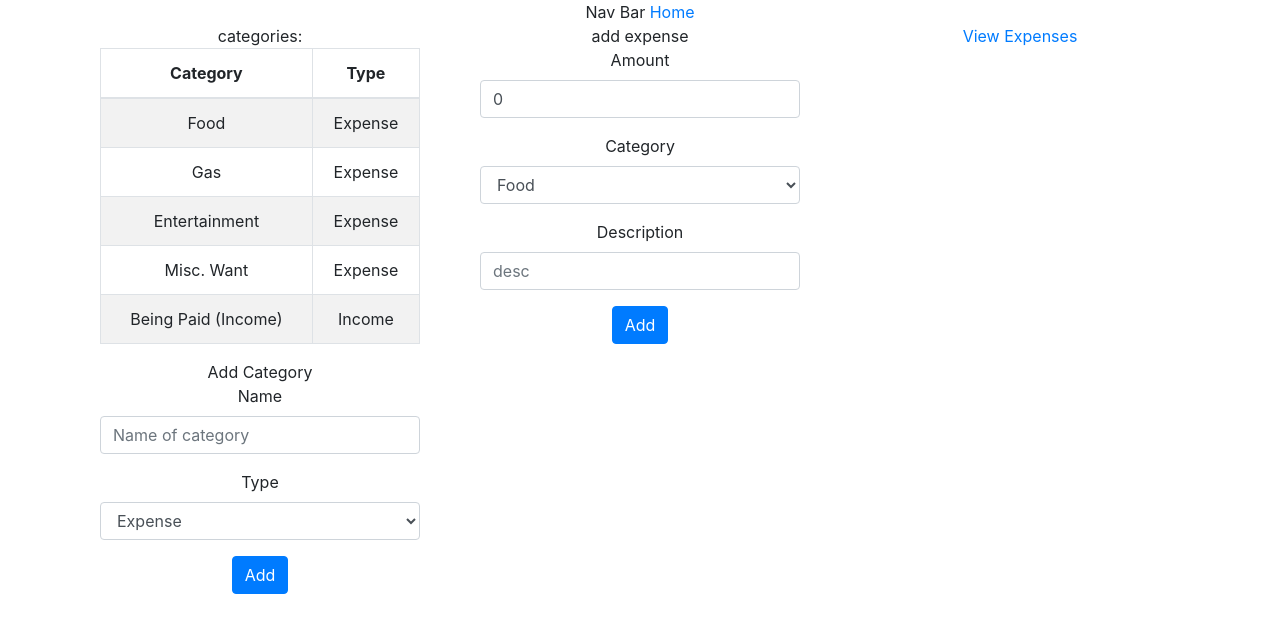
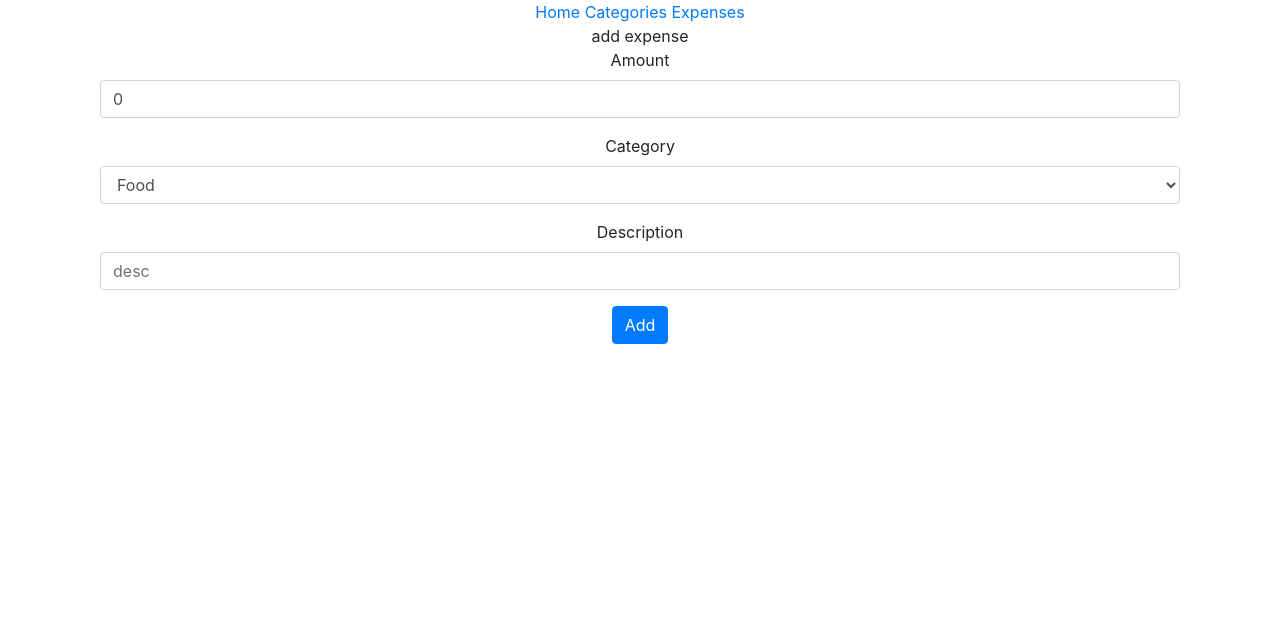
Before and after one commit to jakerdou/quick-dollas, a React (Create React App) app: page / in a window 1280 px wide. Shown: the top 632 px of the page. Built offline with nearby package versions, Linux system fonts and the light colour scheme.

Commit message:
different pages

```diff
--- a/src/App.js
+++ b/src/App.js
@@ -9,7 +9,8 @@ import {
 } from "react-router-dom";
 
 import Home from './components/Home';
-import Expenses from './components/Expenses'
+import Categories from './components/Categories'
+import Expenses from './components/Expenses';
 
 import './App.css';
 
@@ -19,14 +20,15 @@ function App() {
     <Router>
       <div className='app'>
         <div>
-          Nav Bar{' '}
-          <Link to="/">Home</Link>
+          <Link to="/">Home</Link>{' '}
+          <Link to="/categories">Categories</Link>{' '}
+          <Link to='/expenses'>Expenses</Link>
         </div>
         <div>
           <Switch>
-            <Route path="/about">
+            <Route path="/categories">
               <div>
-                about
+                <Categories />
               </div>
             </Route>
             <Route path="/expenses">
--- a/src/components/EditCategories.js
+++ b/src/components/Categories.js
@@ -8,7 +8,7 @@ import Table from 'react-bootstrap/Table';
 
 // import './App.css';
 
-function EditCategories() {
+function Categories() {
 
     const [catToAdd, setCatToAdd] = useState({
         name: '',
@@ -107,7 +107,7 @@ function EditCategories() {
     )
 
     return (
-        <Container className='edit-categories'>
+        <Container className='categories'>
             <Row>
                 <Col>
                     categories:
@@ -124,4 +124,4 @@ function EditCategories() {
     );
 }
 
-export default EditCategories;
+export default Categories;
--- a/src/components/Home.js
+++ b/src/components/Home.js
@@ -9,7 +9,6 @@ import {
 } from "react-router-dom";
 
 import AddExpense from './AddExpense';
-import EditCategories from './EditCategories';
 
 // import './App.css';
 
@@ -19,13 +18,7 @@ function Home() {
     <Container className='home'>
         <Row>
             <Col>
-                <EditCategories />
-            </Col>
-            <Col>
                 <AddExpense />
-            </Col>
-            <Col>
-                <Link to="/expenses">View Expenses</Link>
             </Col>
         </Row>
     </Container>
```
